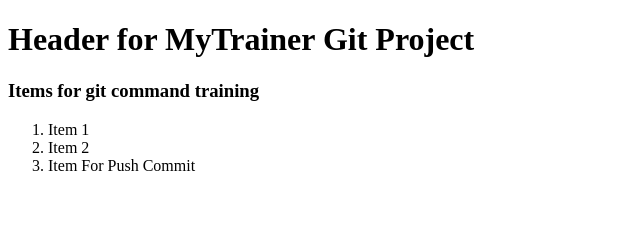
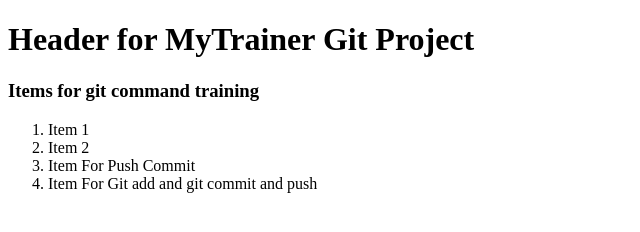
Before and after one commit to VladCyberconmnunist/git-trainer, a plain HTML site: page index.html in a window 1280 px wide. Shown: the whole page, without its empty margins (0-640 px from the left). Drawn offline with Linux system fonts and the light colour scheme.

Commit message:
Git add and git commit and push

```diff
--- a/index.html
+++ b/index.html
@@ -13,6 +13,7 @@
         <li>Item 1</li>
         <li>Item 2</li>
         <li>Item For Push Commit</li>
+        <li>Item For Git add and git commit and push</li>
     </ol>
 </body>
 <script src="script.js"></script>
```
